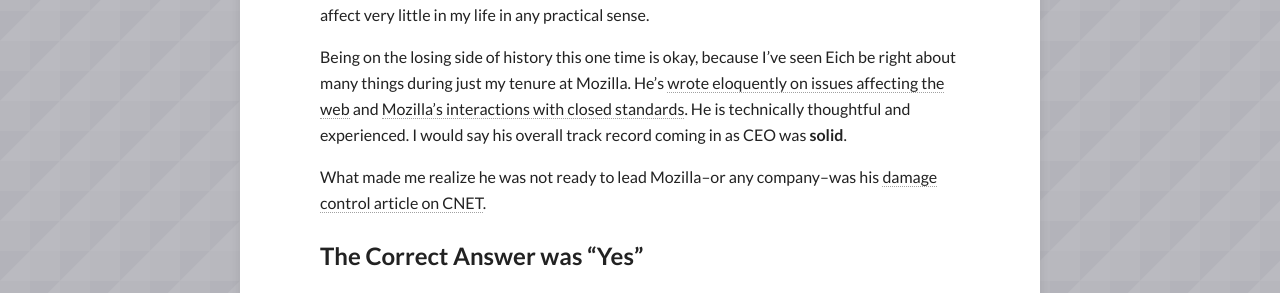
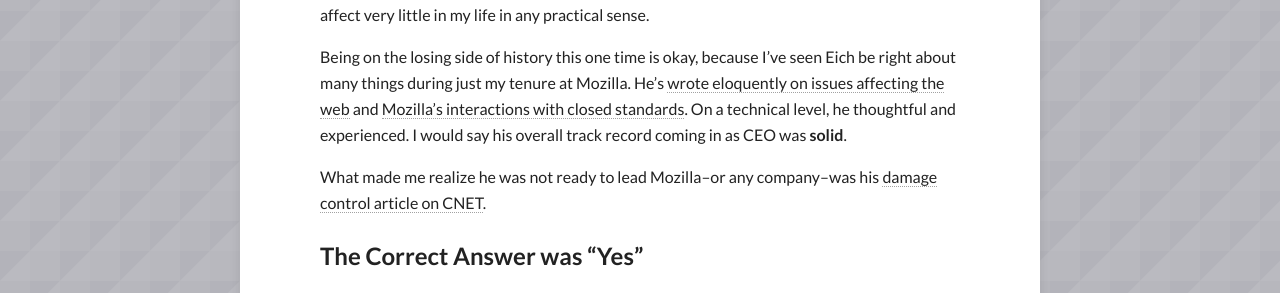
Before and after one commit to tofumatt/strongly-typed, a Jekyll site: the page built from _posts/2014-04-03-the-need-to-lead.md, in a window 1280 px wide and 900 px high, scrolled down 1178 px. Shown: the part 161-454 px from the top of the window. Built offline with Jekyll 4.4.1, drawn with Linux system fonts in a browser that asks for light colours; nearby versions of some CDN libraries.

Commit message:
Fix weird wording

```diff
--- a/_posts/2014-04-03-the-need-to-lead.md
+++ b/_posts/2014-04-03-the-need-to-lead.md
@@ -42,7 +42,7 @@
 
 Being on the losing side of history this one time is okay, because I've seen
 Eich be right about many things during just my tenure at Mozilla. He's [wrote eloquently on issues affecting the web](https://brendaneich.com/2013/02/why-mozilla-matters/)
-and [Mozilla's interactions with closed standards](https://brendaneich.com/2012/03/video-mobile-and-the-open-web/). He is technically thoughtful and experienced. I would say his
+and [Mozilla's interactions with closed standards](https://brendaneich.com/2012/03/video-mobile-and-the-open-web/). On a technical level, he thoughtful and experienced. I would say his
 overall track record coming in as CEO was **solid**.
 
 What made me realize he was not ready to lead Mozilla--or any company--was his
```
